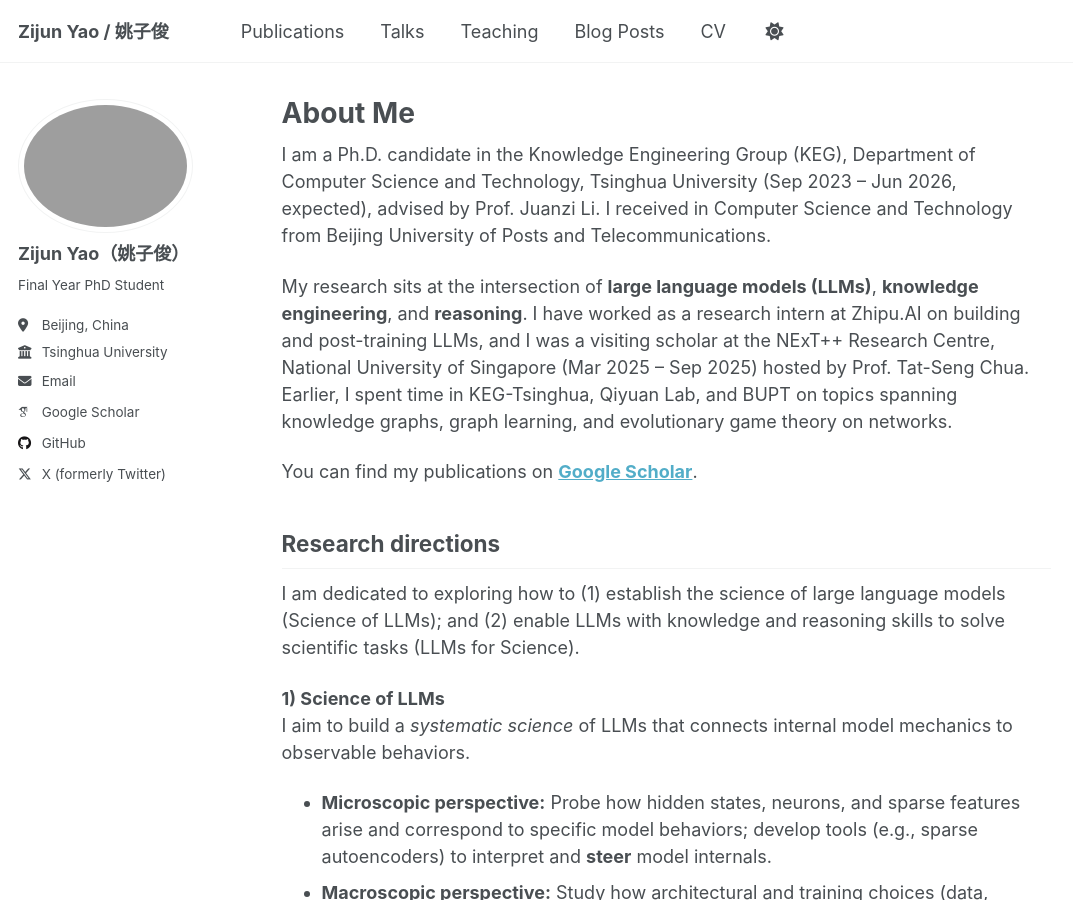
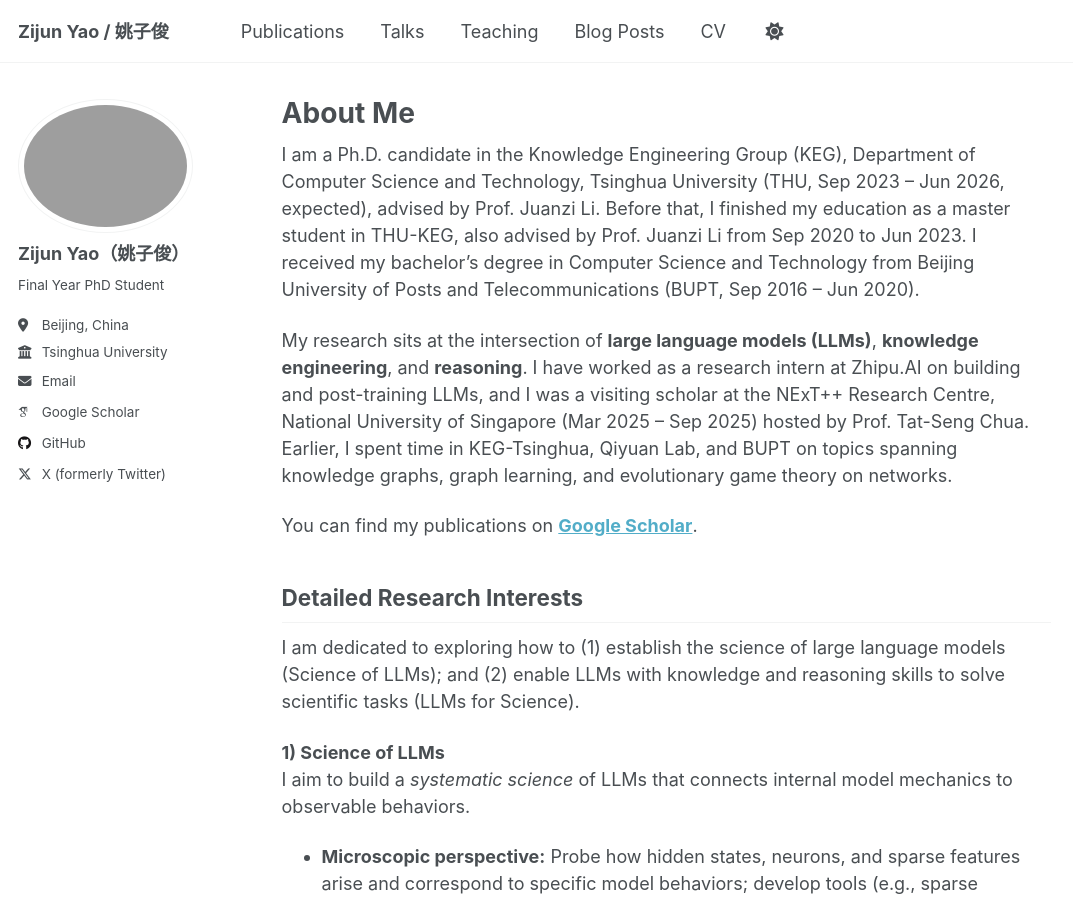
Before and after one commit to Zijun-Yao/Zijun-Yao.github.io, a Jekyll site: the page built from _pages/about.md, in a window 1280 px wide and 900 px high. Shown: the whole window, without its empty margins (0-1073 px from the left). Built offline with Jekyll 4.4.1, drawn with Linux system fonts in a browser that asks for light colours; some web fonts are replaced; a script that is not in the unit is left out; some of the changed text lies outside the part shown.

Commit message:
update about.md

```diff
--- a/_pages/about.md
+++ b/_pages/about.md
@@ -8,8 +8,9 @@ redirect_from:
 ---
 
 
-I am a Ph.D. candidate in the Knowledge Engineering Group (KEG), Department of Computer Science and Technology, Tsinghua University (Sep 2023 – Jun 2026, expected), advised by Prof. Juanzi Li.
-I received in Computer Science and Technology from Beijing University of Posts and Telecommunications.
+I am a Ph.D. candidate in the Knowledge Engineering Group (KEG), Department of Computer Science and Technology, Tsinghua University (THU, Sep 2023 – Jun 2026, expected), advised by Prof. Juanzi Li.
+Before that, I finished my education as a master student in THU-KEG, also advised by Prof. Juanzi Li from Sep 2020 to Jun 2023.
+I received my bachelor's degree in Computer Science and Technology from Beijing University of Posts and Telecommunications (BUPT, Sep 2016 – Jun 2020).
 
 My research sits at the intersection of **large language models (LLMs)**, **knowledge engineering**, and **reasoning**.
 I have worked as a research intern at Zhipu.AI on building and post-training LLMs, and I was a visiting scholar at the NExT++ Research Centre, National University of Singapore (Mar 2025 – Sep 2025) hosted by Prof. Tat-Seng Chua.
@@ -18,7 +19,7 @@ Earlier, I spent time in KEG-Tsinghua, Qiyuan Lab, and BUPT on topics spanning k
 You can find my publications on **[Google Scholar](https://scholar.google.com/citations?user=B4LmHSUAAAAJ)**.
 
 
-## Research directions
+## Detailed Research Interests
 
 I am dedicated to exploring how to (1) establish the science of large language models (Science of LLMs); and (2) enable LLMs with knowledge and reasoning skills to solve scientific tasks (LLMs for Science).
 
```
Also changed, not shown: other parts of _pages/about.md (+3 -3 lines).
